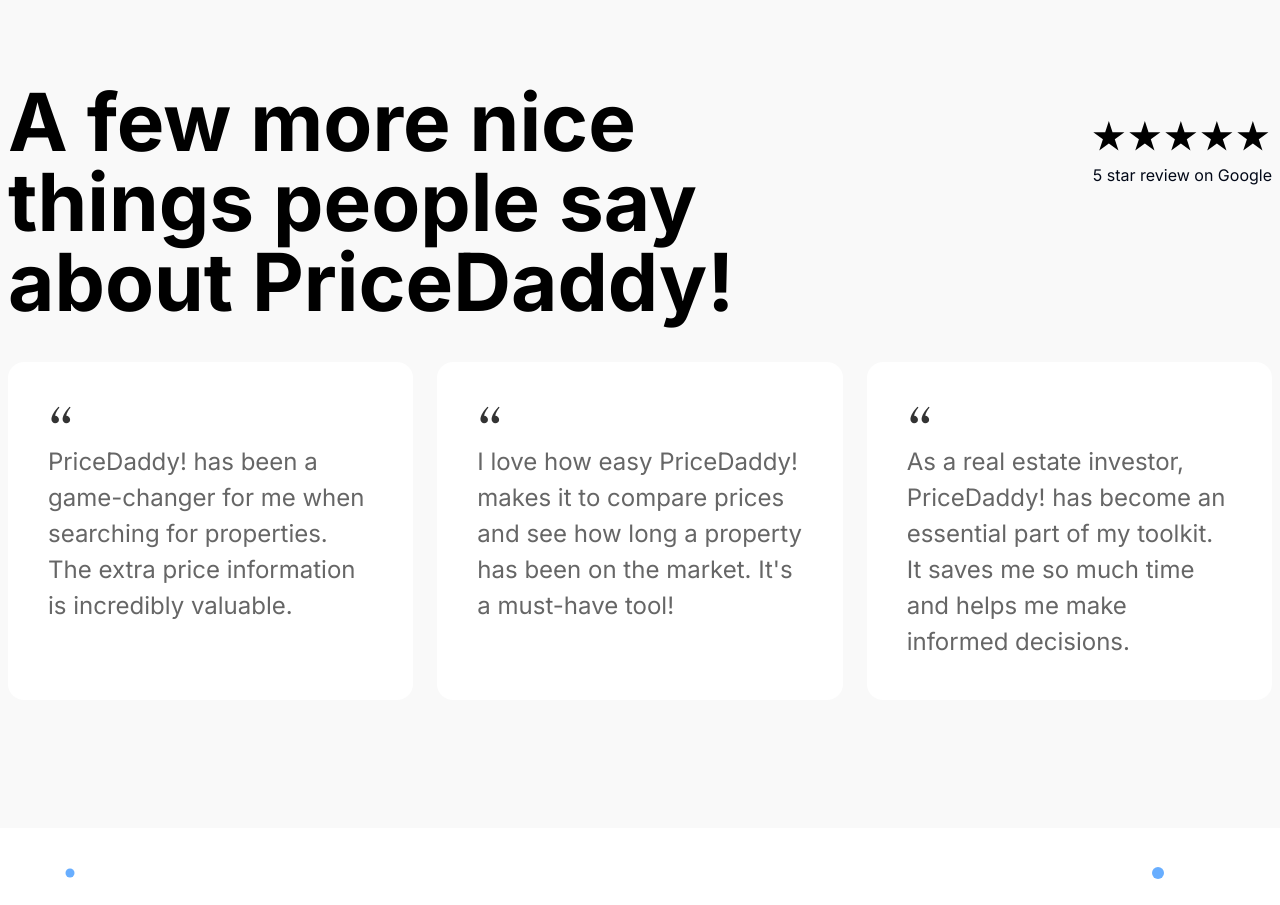
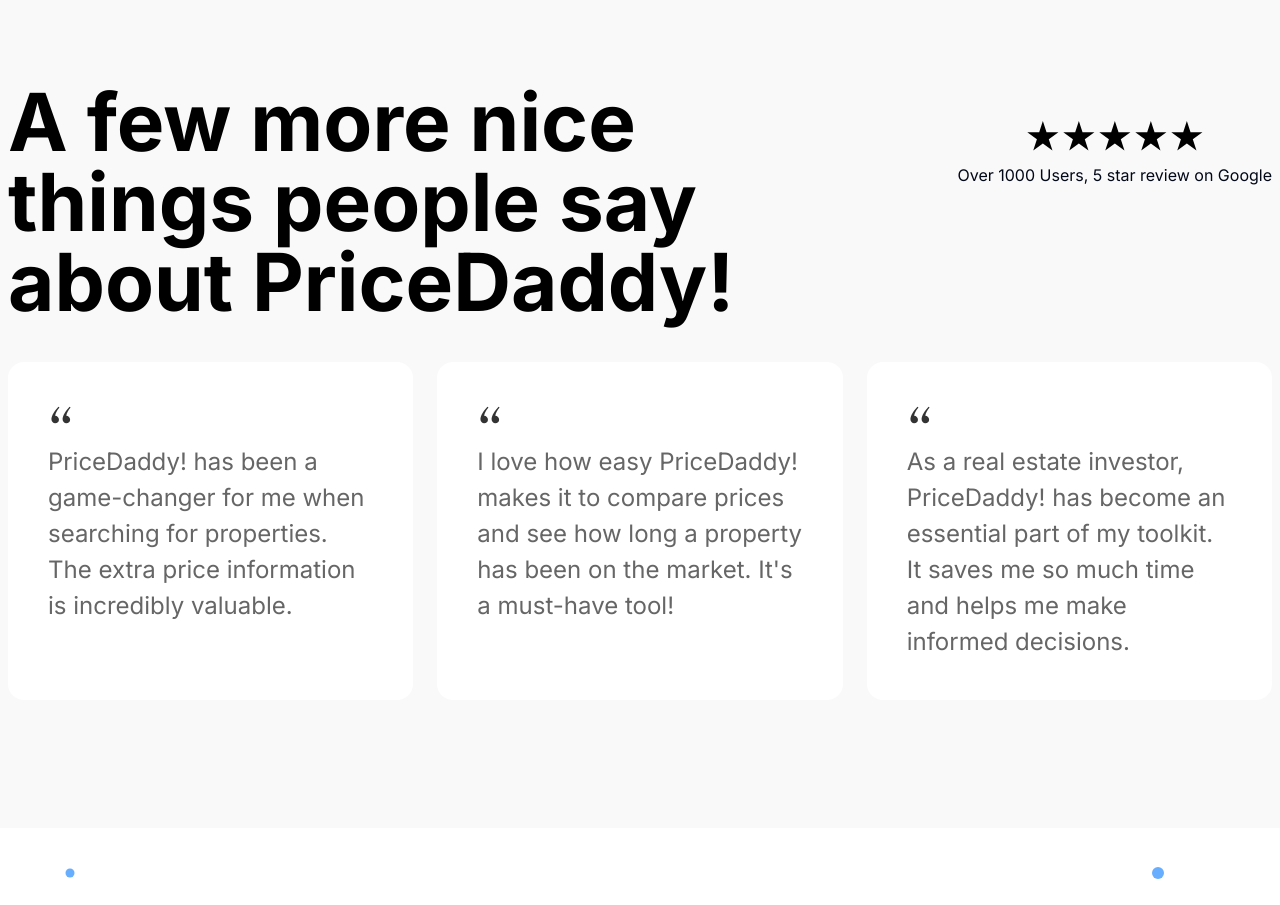
Before and after one commit to algology/pricedaddywebsite, a Next.js app: page / in a window 1280 px wide. Shown: the part 3420-4325 px from the top of the page. Built offline with nearby package versions, Linux system fonts and the light colour scheme.

Commit message:
fixed 5 star review location

```diff
--- a/app/page.tsx
+++ b/app/page.tsx
@@ -281,8 +281,8 @@
               <h1 className="md:text-[80px] sm:text-[64px] text-[36px] font-[700] text-black sm:leading-[100%] leading-[120%] max-w-3xl">
                 A few more nice things people say about PriceDaddy!
               </h1>
-              <div className="flex flex-col gap-3">
-                <div className="flex flex-row gap-1">
+              <div className="flex flex-col gap-3 justify-center">
+                <div className="flex flex-row gap-1 justify-center">
                   <svg
                     width="32"
                     height="30"
@@ -344,7 +344,7 @@
                     ></path>
                   </svg>
                 </div>
-                <p>5 star review on Google</p>
+                <p>Over 1000 Users, 5 star review on Google</p>
               </div>
             </div>
             <div className="grid grid-cols-1 sm:grid-cols-3 gap-6">
```
